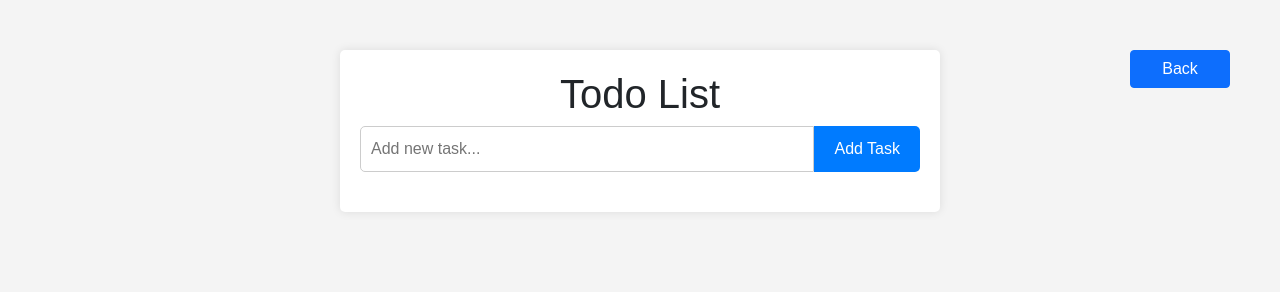
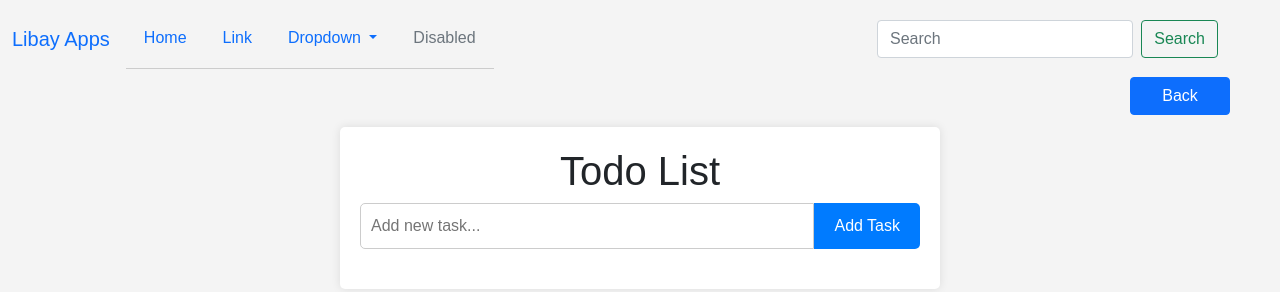
Before and after one commit to anjlibay/libay-my-app, a plain HTML site: page todo_list.html in a window 1280 px wide. Drawn offline with nearby package versions, Linux system fonts and the light colour scheme.

Commit message:
added navbar to the todo_list.html

```diff
--- a/todo_list.html
+++ b/todo_list.html
@@ -1,6 +1,43 @@
 <!DOCTYPE html>
 <html lang="en">
 <head>
+    <nav class="navbar navbar-expand-lg bg-body-tertiary">
+        <div class="container-fluid">
+          <a class="navbar-brand" href="../index.html">Libay Apps</a>
+          <button class="navbar-toggler" type="button" data-bs-toggle="collapse" data-bs-target="#navbarSupportedContent" aria-controls="navbarSupportedContent" aria-expanded="false" aria-label="Toggle navigation">
+            <span class="navbar-toggler-icon"></span>
+          </button>
+          <div class="collapse navbar-collapse" id="navbarSupportedContent">
+            <ul class="navbar-nav me-auto mb-2 mb-lg-0">
+              <li class="nav-item">
+                <a class="nav-link active" aria-current="page" href="#">Home</a>
+              </li>
+              <li class="nav-item">
+                <a class="nav-link" href="#">Link</a>
+              </li>
+              <li class="nav-item dropdown">
+                <a class="nav-link dropdown-toggle" href="#" role="button" data-bs-toggle="dropdown" aria-expanded="false">
+                  Dropdown
+                </a>
+                <ul class="dropdown-menu">
+                  <li><a class="dropdown-item" href="#">Action</a></li>
+                  <li><a class="dropdown-item" href="#">Another action</a></li>
+                  <li><hr class="dropdown-divider"></li>
+                  <li><a class="dropdown-item" href="#">Something else here</a></li>
+                </ul>
+              </li>
+              <li class="nav-item">
+                <a class="nav-link disabled" aria-disabled="true">Disabled</a>
+              </li>
+            </ul>
+            <form class="d-flex" role="search">
+              <input class="form-control me-2" type="search" placeholder="Search" aria-label="Search">
+              <button class="btn btn-outline-success" type="submit">Search</button>
+            </form>
+          </div>
+        </div>
+    </nav>
+
     <meta charset="UTF-8">
     <meta name="viewport" content="width=device-width, initial-scale=1.0">
     <link href="https://cdn.jsdelivr.net/npm/bootstrap@5.0.2/dist/css/bootstrap.min.css" rel="stylesheet" integrity="sha384-EVSTQN3/azprG1Anm3QDgpJLIm9Nao0Yz1ztcQTwFspd3yD65VohhpuuCOmLASjC" crossorigin="anonymous">
```
Also changed, not shown: calculator.html (+1 -1 lines).
